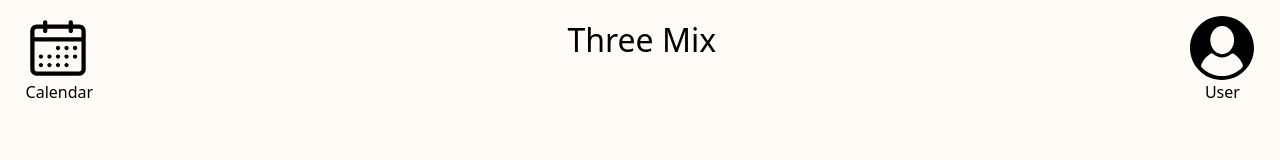
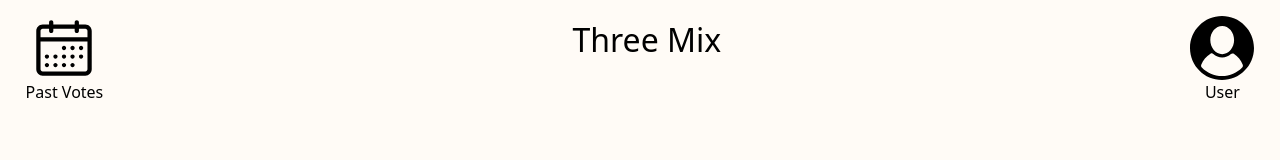
Before and after one commit to Ezequiel-Valencia/ThreeMix-Frontend, a SvelteKit app: page / in a window 1280 px wide. Shown: the top 160 px of the page. Built offline with nearby package versions, Linux system fonts and the light colour scheme.

Commit message:
Center Stage Popup

```diff
--- /dev/null
+++ b/src/routes/CenterStage.svelte
@@ -0,0 +1,59 @@
+<script lang="ts">
+    //
+    import Calendar from '$lib/components/calendar.svelte';
+  import { onMount } from 'svelte';
+  import UserOptions from './UserOptions.svelte';
+
+    let { showPastVotes = $bindable(), showUserOptions = $bindable() } = $props()
+
+    onMount(() => {
+      let chooseVoteDate = document.getElementById("center-stage") as HTMLElement;
+      document.addEventListener("pointerup", (e) =>{
+        if (e.target != null && e.target instanceof Node){
+          if (showPastVotes){
+            showPastVotes = chooseVoteDate.contains(e.target);
+          } else{
+            showUserOptions = chooseVoteDate.contains(e.target)
+          }
+        }
+      })
+    })
+    // https://github.com/shadcn-ui/ui/pull/3997
+    // https://stackoverflow.com/questions/78196878/how-can-i-make-my-calendar-occupy-the-half-of-my-website-using-shadcn
+</script>
+
+
+<section style="all:revert;
+ z-index:3; text-align:center; position:absolute;
+  height: 100vh; width:100vw; left:0; top:0; background-color: rgba(148, 145, 146, 0.9);">
+    <div id="center-stage" style="">
+        {#if showPastVotes}
+          <!-- <Calendar></Calendar> -->
+        {:else if showUserOptions}
+          <UserOptions></UserOptions>
+        {/if}
+    </div>
+</section>
+
+<!-- className={{
+          months:
+            "flex w-full flex-col sm:flex-row space-y-4 sm:space-x-4 sm:space-y-0 flex-1",
+          month: "space-y-4 w-full flex flex-col",
+          table: "w-full h-full border-collapse space-y-1",
+          head_row: "",
+          row: "w-full mt-2",
+        }} -->
+
+<style lang="scss">
+  #center-stage{
+    height:80vh;
+    width:60vw;
+    position:absolute;
+    background-color: white;
+    top:50%;
+    left:50%;
+    transform: translate(-50%, -50%);
+    border-radius: 10px;
+  }
+
+</style>
--- a/src/routes/TopBar.svelte
+++ b/src/routes/TopBar.svelte
@@ -1,16 +1,32 @@
-<script lang="ts"></script>
+<script lang="ts">
+  import { onMount } from "svelte";
+  import CenterStage from "./CenterStage.svelte";
+
+    let showPastVotes = $state(false);
+    let showUserOptions = $state(false);
+</script>
 
 
 <nav id="top-bar">
-    <figure class="figures">
-        <img style="height: 100%; padding-left: 2vw;" src="Calendar.svg" alt="Calendar">
-        <figcaption style="padding-left: 2vw;">Calendar</figcaption>
-    </figure>
+    <button onclick={() => {showPastVotes = !showPastVotes}}>
+        <figure style="padding-left: 2vw;" class="figures">
+            <img class="icons" src="Calendar.svg" alt="Calendar">
+            <figcaption >Past Votes</figcaption>
+        </figure>
+    </button>
+
     <h1 id="title-text">Three Mix</h1>
-    <figure class="figures">
-        <img style="height: 100%; padding-right:2vw;" src="user-circle.svg" alt="User">
-        <figcaption style="padding-right: 2vw;">User</figcaption>
-    </figure>
+    <button onclick={() => {showUserOptions = !showUserOptions}}>
+        <figure style="padding-right:2vw;" class="figures">
+            <img class="icons" src="user-circle.svg" alt="User">
+            <figcaption>User</figcaption>
+        </figure>
+    </button>
+
+    {#if showPastVotes || showUserOptions}
+        <CenterStage bind:showUserOptions={showUserOptions} bind:showPastVotes={showPastVotes}></CenterStage>
+    {/if}
+
 </nav>
 
 
@@ -29,9 +45,18 @@
         font-size: xx-large;
     }
 
+    .icons{
+        height: 100%;
+        margin: auto;
+    }
+
     .figures{
         text-align: center;
         height: 100%;
+        max-width:10vw;
+        justify-content: center;
+        align-items: center;
+        position:relative;
     }
 
     .figures:hover{
--- /dev/null
+++ b/src/routes/UserOptions.svelte
@@ -0,0 +1,13 @@
+<script lang="ts">
+
+</script>
+
+
+<section>
+
+</section>
+
+
+<style lang="scss">
+
+</style>
```
